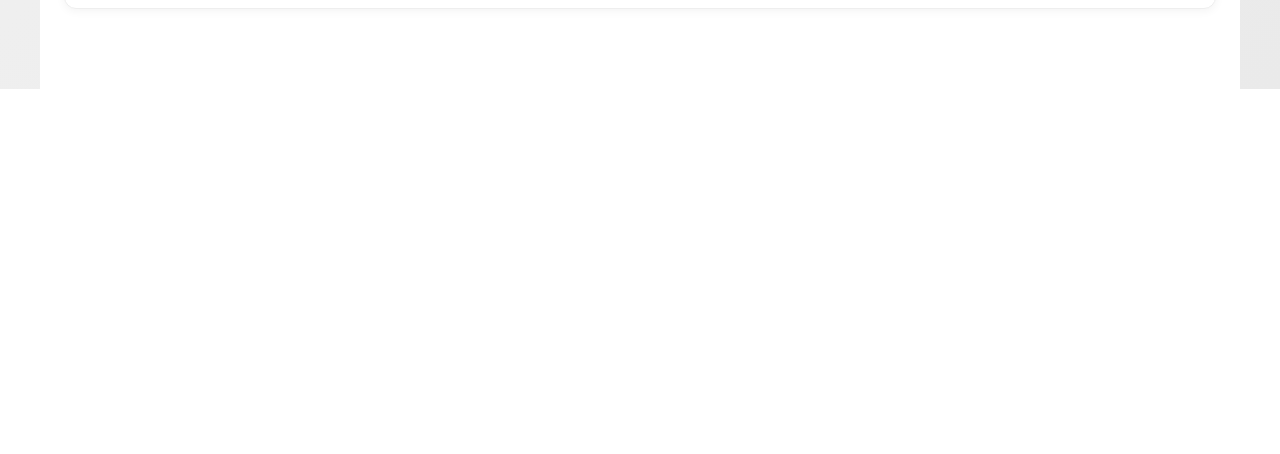
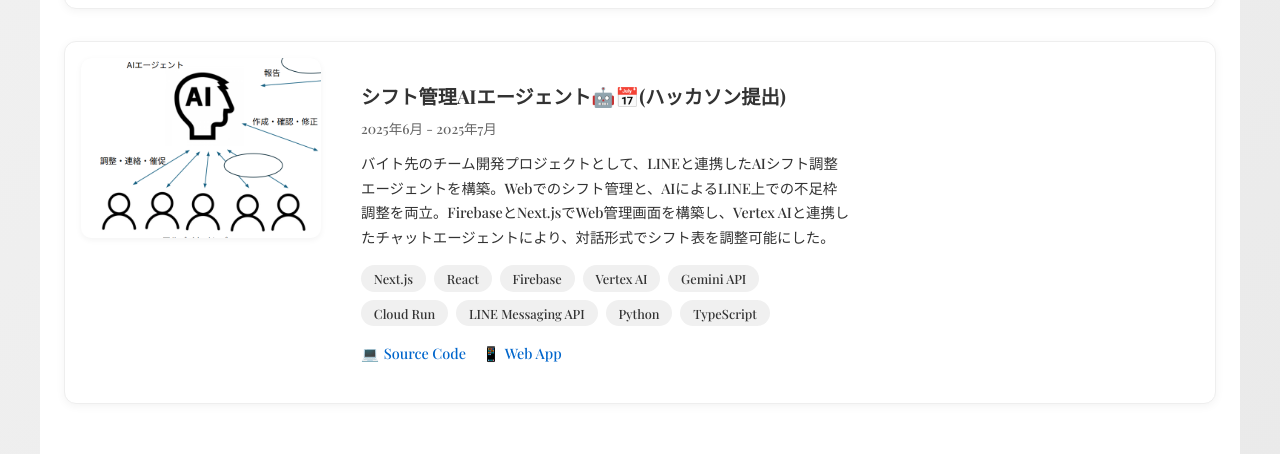
Before and after one commit to kousei4446/portfolio, a React (Vite) app: page /projects in a window 1280 px wide. Shown: the part 2403-2857 px from the top of the page. Before the commit the page ends 2492 px from the top, so only its background shows below. Built offline with nearby package versions, Linux system fonts and the light colour scheme.

Commit message:
Add new project entry for シフト管理AIエージェント and include work7 image

```diff
--- a/src/data/projectsData.ts
+++ b/src/data/projectsData.ts
@@ -5,6 +5,7 @@
 import work4 from '/work4.png';
 import work5 from '/work5.png';
 import work6 from '/work6.png';
+import work7 from '/work7.png';
 
 export interface Project {
   title: string;
@@ -136,4 +137,34 @@
       },
     ],
   },
+  {
+    title: 'シフト管理AIエージェント🤖📅(ハッカソン提出)',
+    period: '2025年6月 - 2025年7月',
+    description:
+      'バイト先のチーム開発プロジェクトとして、LINEと連携したAIシフト調整エージェントを構築。Webでのシフト管理と、AIによるLINE上での不足枠調整を両立。FirebaseとNext.jsでWeb管理画面を構築し、Vertex AIと連携したチャットエージェントにより、対話形式でシフト表を調整可能にした。',
+    image: `${work7}?height=180&width=240`,
+    techStack: [
+      'Next.js',
+      'React',
+      'Firebase',
+      'Vertex AI',
+      'Gemini API',
+      'Cloud Run',
+      'LINE Messaging API',
+      'Python',
+      'TypeScript',
+    ],
+    links: [
+      {
+        url: 'https://github.com/akitozizi818/shift-management-ai.git',
+        label: 'Source Code',
+        icon: '💻',
+      },
+      {
+        url: "https://shift-management-prod-444098581966.asia-northeast1.run.app/",
+        label: 'Web App',
+        icon: '📱',
+      }
+    ],
+  }
 ];
```
Also changed, not shown: public/work7.png (added).
